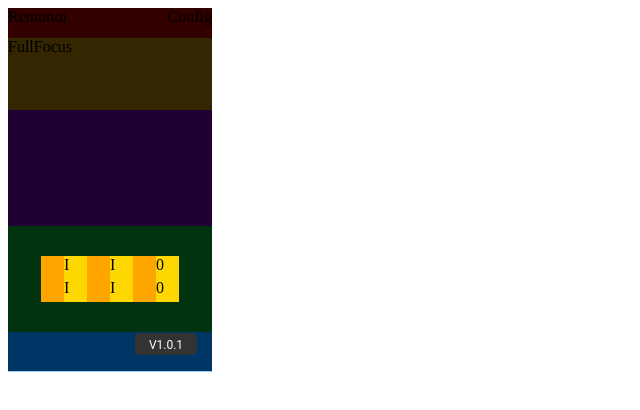
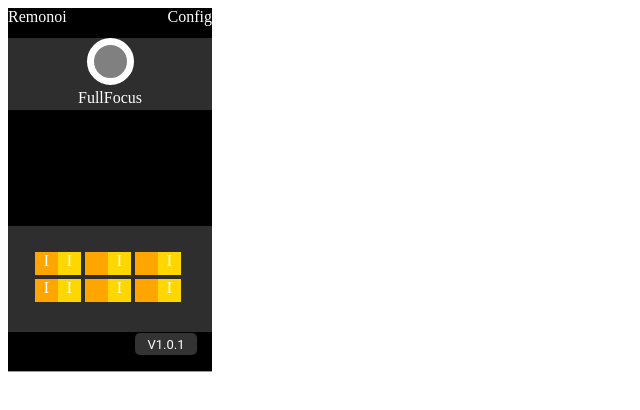
Before and after one commit to bobovo/remonoi, a browser extension: page index.html in a window 1280 px wide. Shown: the whole page, without its empty margins (0-640 px from the left). Drawn offline with Linux system fonts and the light colour scheme.

Commit message:
improve the geral layout

```diff
--- a/css/body.css
+++ b/css/body.css
@@ -1,11 +1,17 @@
+.blackBox{color: #fff; background-color: black; width: 204px; height: 363px;}
 
-.blackBox{background-color: black; width: 204px; height: 363px;
+.box1{background: rgba(0, 0, 0, 0.2); height: 30px;}
+.box2{background: rgba(66, 66, 66, 0.7); height: 72px;text-align: center;}
+.circle {
+	border-radius: 50%;
+    width: 33px;
+    height: 33px;
+    background: grey;
+    border: 7px solid white;
+    margin: 0; padding: 0;display: inline-block;
 }
-
-.box1{background: rgba(255, 0, 0, 0.2); height: 30px;}
-.box2{background: rgba(255, 190, 0, 0.2); height: 72px;}
-.box3{background: rgba(166, 0, 255, 0.2); height: 116px;}
-.box4{background: rgba(0, 255, 72, 0.2); height: 106px;}
+.box3{background: rgba(0, 0, 0, 0.2); height: 116px;}
+.box4{background: rgba(66, 66, 66, 0.7); height: 106px;}
 
 .containerbtns
 { position: relative;
@@ -13,16 +19,19 @@
   transform: translateY(-50%);
 }
 
-.btn{height: 23px; width: 23px;}
-.lbup{display: flex; justify-content: center; }
-.btn11{float:left; background-color:orange; }
+.navigation ul { margin: 0; padding: 0; }
+.navigation li {display: inline-block;}
+.navigation {color: #fff; margin: 0px 2px; padding: 0px 25px;}
+
+.btn{height: 23px; width: 23px;text-align: center;}
+
+.btn11{float:left; background-color:orange;}
 .btn12{float:left; background-color:gold; }
 .btn21{float:left; background-color:orange; }
 .btn22{float:left; background-color:gold; }
 .btn31{float:left; background-color:orange; }
 .btn32{float:left; background-color:gold; }
 
-.lbdown{display: flex; justify-content: center; }
 .btn41{float:left; background-color:orange; }
 .btn42{float:left; background-color:gold; }
 .btn51{float:left; background-color:orange; }
@@ -30,4 +39,4 @@
 .btn61{float:left; background-color:orange; }
 .btn62{float:left; background-color:gold; }
 
-.box5{background: rgba(0, 136, 255, 0.4); height: 40px;}
+.box5{background: rgba(0, 0, 0, 0.4); height: 40px;}
--- a/css/footer.css
+++ b/css/footer.css
@@ -14,8 +14,7 @@
 
 #version
 {
-	text-align: center;
 	font-family: "Roboto", Arial, Helvetica, sans-serif;
-	font-size: 12px;
+	font-size: 13px;
 	color: white;
 }
--- a/index.html
+++ b/index.html
@@ -7,7 +7,6 @@
     <link rel="stylesheet" href="css/header.css"/>
     <link rel="stylesheet" href="css/body.css"/>
     <link rel="stylesheet" href="css/footer.css"/>
-
 </head>
 <body>
 	<div class="blackBox">
@@ -18,6 +17,7 @@
 		</header>
 		</div>
 		<div class="box2">
+			<div class="circle"></div>
 			<div class="fullFocus">FullFocus</div>
 		</div>
 		<div class="box3">
@@ -25,23 +25,26 @@
 		</div>
 		<div class="box4">
 			<div class="containerbtns">
-				<div class="lbup">
-					<div class="btn btn11"></div>
-					<div class="btn btn12">I</div>
-					<div class="btn btn21"></div>
-					<div class="btn btn22">I</div>
-					<div class="btn btn31"></div>
-					<div class="btn btn32">0</div>
-				</div>
-
-				<div class="lbdown">
-					<div class="btn btn41"></div>
-					<div class="btn btn42">I</div>
-					<div class="btn btn51"></div>
-					<div class="btn btn52">I</div>
-					<div class="btn btn61"></div>
-					<div class="btn btn62">0</div>
-				</div>
+				<nav class="navigation">
+					<ul>
+						<li><div class="btn btn11">I</div>
+						<div class="btn btn12">I</div></li>
+						<li><div class="btn btn21"></div>
+						<div class="btn btn22">I</div></li>
+						<li><div class="btn btn31"></div>
+						<div class="btn btn32">I</div></li>
+					</ul>
+				</nav>
+				<nav class="navigation">
+					<ul>
+						<li><div class="btn btn11">I</div>
+						<div class="btn btn12">I</div></li>
+						<li><div class="btn btn21"></div>
+						<div class="btn btn22">I</div></li>
+						<li><div class="btn btn31"></div>
+						<div class="btn btn32">I</div></li>
+					</ul>
+				</nav>
 			</div>
 		</div>
 		<div class="box5">
```
